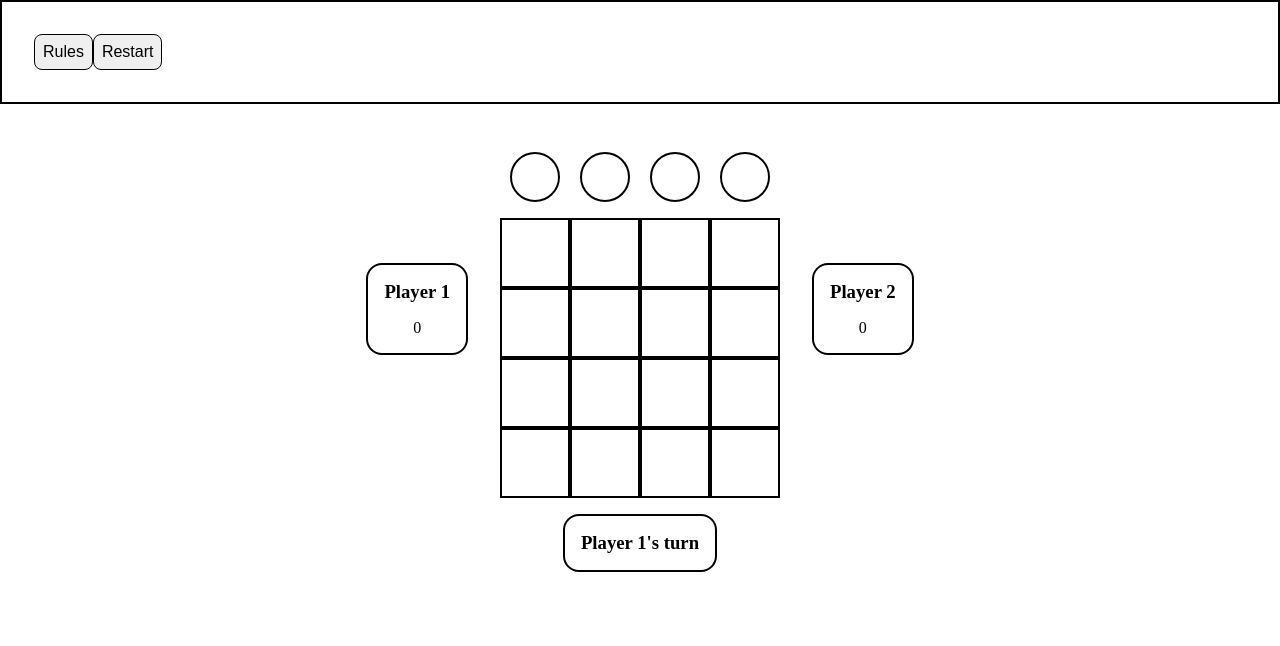
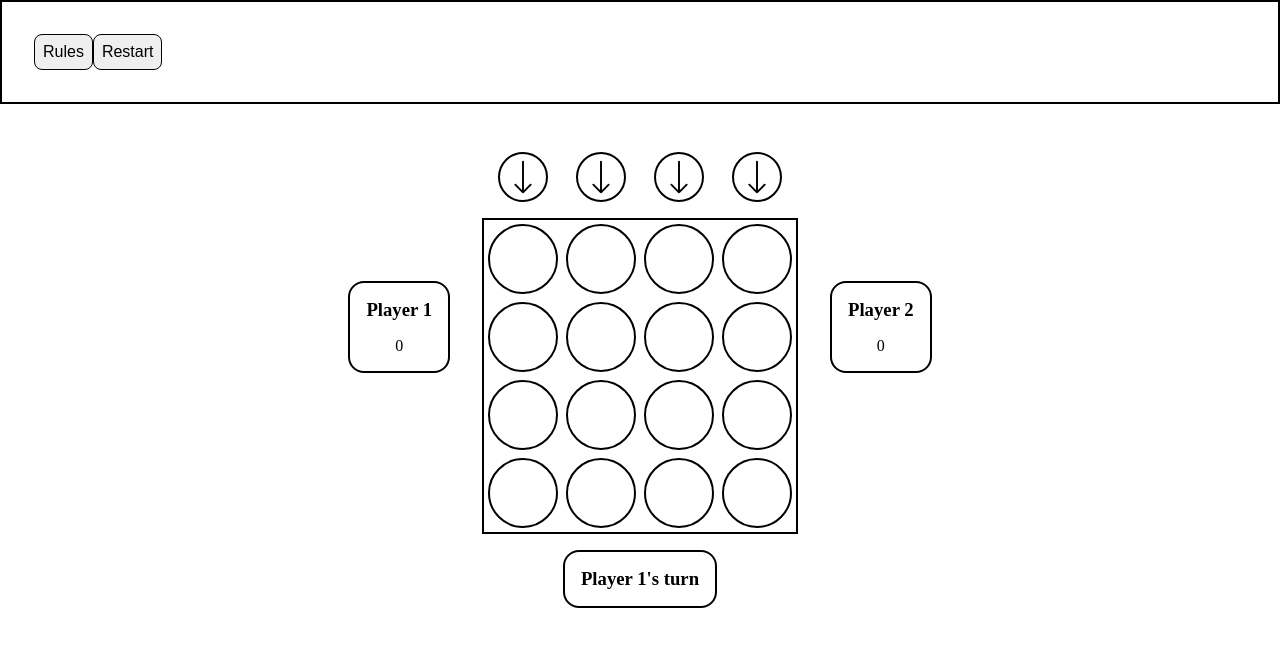
Before and after one commit to felicialyden/connect-four, an Angular app: page / in a window 1280 px wide. Shown: the top 646 px of the page. Built offline with nearby package versions, Linux system fonts and the light colour scheme.

Commit message:
add arrow icon to board nav compoments

```diff
--- a/src/app/board-nav/board-nav.component.css
+++ b/src/app/board-nav/board-nav.component.css
@@ -1,6 +1,6 @@
 .board-nav {
     display: flex;
-    gap: 1.25rem;
+    gap: 1.75rem;
 }
 
 .board-nav-item {
--- a/src/app/board-nav/board-nav.component.html
+++ b/src/app/board-nav/board-nav.component.html
@@ -1,6 +1,14 @@
 <div class="board-nav">
-<div id="0" class="board-nav-item" (click)="onClickBoardSquare($event)"></div>
-<div id="1" class="board-nav-item" (click)="onClickBoardSquare($event)"></div>
-<div id="2" class="board-nav-item" (click)="onClickBoardSquare($event)"></div>
-<div id="3" class="board-nav-item" (click)="onClickBoardSquare($event)"></div>
+<div id="0" class="board-nav-item" (click)="onClickBoardSquare($event)">
+    <svg viewBox="0 0 24 24" fill="none" xmlns="http://www.w3.org/2000/svg"><g id="SVGRepo_bgCarrier" stroke-width="0"></g><g id="SVGRepo_tracerCarrier" stroke-linecap="round" stroke-linejoin="round"></g><g id="SVGRepo_iconCarrier"> <path d="M12 4V20M12 20L8 16M12 20L16 16" stroke="#000000" stroke-width="1" stroke-linecap="round" stroke-linejoin="round"></path> </g></svg>
 </div>
+<div id="1" class="board-nav-item" (click)="onClickBoardSquare($event)">
+    <svg viewBox="0 0 24 24" fill="none" xmlns="http://www.w3.org/2000/svg"><g id="SVGRepo_bgCarrier" stroke-width="0"></g><g id="SVGRepo_tracerCarrier" stroke-linecap="round" stroke-linejoin="round"></g><g id="SVGRepo_iconCarrier"> <path d="M12 4V20M12 20L8 16M12 20L16 16" stroke="#000000" stroke-width="1" stroke-linecap="round" stroke-linejoin="round"></path> </g></svg>
+</div>
+<div id="2" class="board-nav-item" (click)="onClickBoardSquare($event)">
+    <svg viewBox="0 0 24 24" fill="none" xmlns="http://www.w3.org/2000/svg"><g id="SVGRepo_bgCarrier" stroke-width="0"></g><g id="SVGRepo_tracerCarrier" stroke-linecap="round" stroke-linejoin="round"></g><g id="SVGRepo_iconCarrier"> <path d="M12 4V20M12 20L8 16M12 20L16 16" stroke="#000000" stroke-width="1" stroke-linecap="round" stroke-linejoin="round"></path> </g></svg>
+</div>
+<div id="3" class="board-nav-item" (click)="onClickBoardSquare($event)">
+    <svg viewBox="0 0 24 24" fill="none" xmlns="http://www.w3.org/2000/svg"><g id="SVGRepo_bgCarrier" stroke-width="0"></g><g id="SVGRepo_tracerCarrier" stroke-linecap="round" stroke-linejoin="round"></g><g id="SVGRepo_iconCarrier"> <path d="M12 4V20M12 20L8 16M12 20L16 16" stroke="#000000" stroke-width="1" stroke-linecap="round" stroke-linejoin="round"></path> </g></svg>
+</div>
+</div>
--- a/src/app/board-square/board-square.component.css
+++ b/src/app/board-square/board-square.component.css
@@ -1,5 +1,7 @@
 .board-element {
     border: 2px solid black;
+    border-radius: 10rem;
+    margin: 0.25rem;
     height: 70px;
     width: 70px;
 }
--- a/src/app/board/board.component.css
+++ b/src/app/board/board.component.css
@@ -2,6 +2,7 @@
     display: grid;
     grid-template-columns: repeat(4, 1fr);
     grid-template-rows: repeat(4, 1fr);
+    border: 2px solid black;
 }
 
 .board-wrapper {
```
